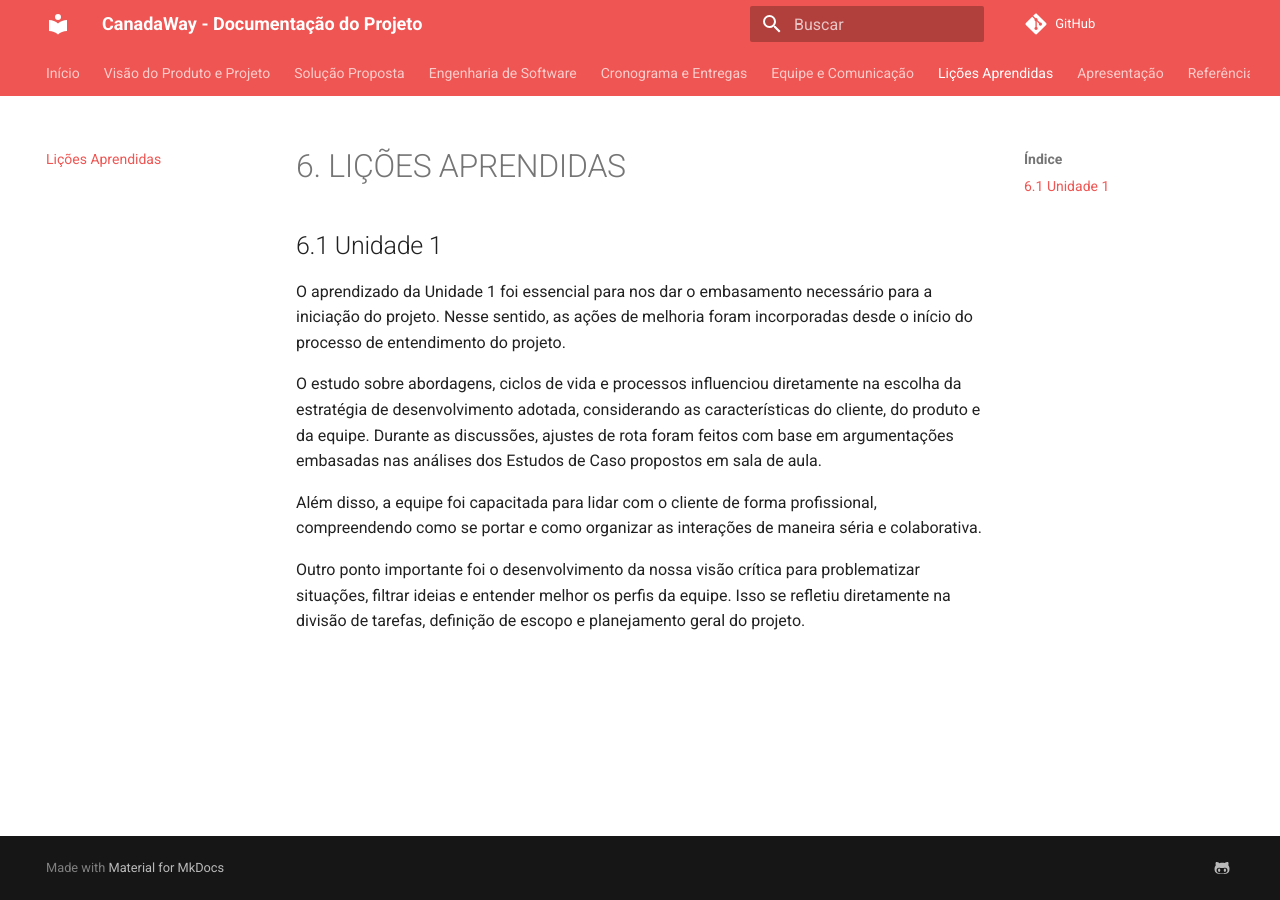
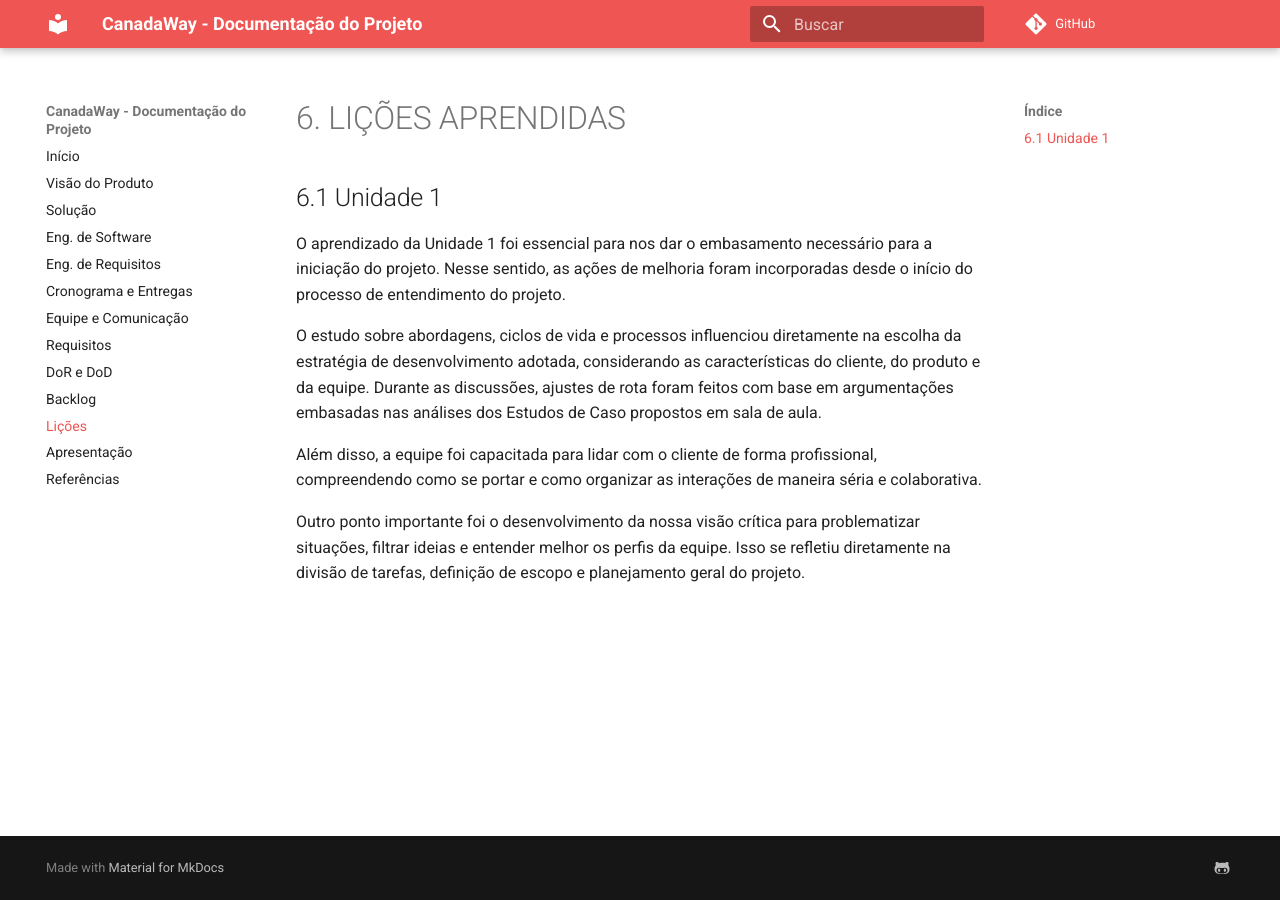
Before and after one commit to mdsreq-fga-unb/2025.1-T02-CanadaIntercambio, an MkDocs documentation site: the page built from docs/docs/licoes-aprendidas.md, in a window 1280 px wide. Built offline with MkDocs 1.6.1 and Material for MkDocs 9.7.7, drawn with Linux system fonts in a browser that asks for light colours; comment, search, counter and statistics services are not loaded.

Commit message:
TemplateEntrega2

```diff
--- a/docs/mkdocs.yml
+++ b/docs/mkdocs.yml
@@ -3,12 +3,16 @@ site_name: CanadaWay - Documentação do Projeto
 # Configurações de navegação
 nav:
   - Início: index.md
-  - Visão do Produto e Projeto: produto-visao.md
-  - Solução Proposta: proposta-solucao.md
-  - Engenharia de Software: engenharia-software.md
+  - Visão do Produto: produto-visao.md
+  - Solução: proposta-solucao.md
+  - Eng. de Software: engenharia-software.md
+  - Eng. de Requisitos: engenharia-requisitos.md
   - Cronograma e Entregas: cronograma.md
   - Equipe e Comunicação: equipe-comunicacao.md
-  - Lições Aprendidas: licoes-aprendidas.md
+  - Requisitos: requisitos-software.md
+  - DoR e DoD: dor-dod.md
+  - Backlog: backlog.md
+  - Lições: licoes-aprendidas.md
   - Apresentação: apresentacao.md
   - Referências: referencias.md
 
@@ -18,7 +22,6 @@ theme:
 
   # Configurações de features - elementos que podem ser adicionados a documentação
   features:
-    - navigation.tabs
     - navigation.sections
     - search.highlight
     - content.code.copy
@@ -40,3 +43,6 @@ extra:
 repo_url: https://github.com/seu-usuario/seu-repositorio
 repo_name: GitHub
 edit_uri: ""
+
+extra_css:
+  - extra.css
```
Also changed, not shown: docs/docs/backlog.md (added, +7 -0 lines), docs/docs/dor-dod.md (added, +5 -0 lines), docs/docs/engenharia-requisitos.md (added, +28 -0 lines), docs/docs/requisitos-software.md (added, +5 -0 lines), docs/docs/extra.css (added).
